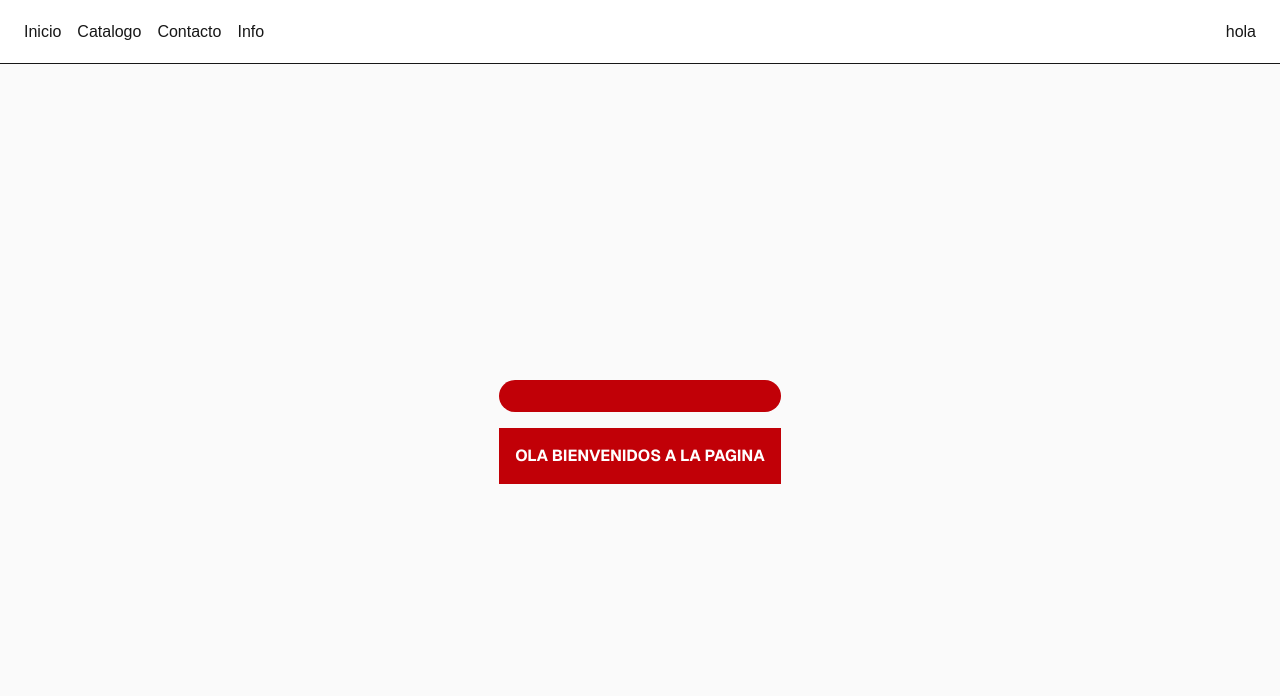
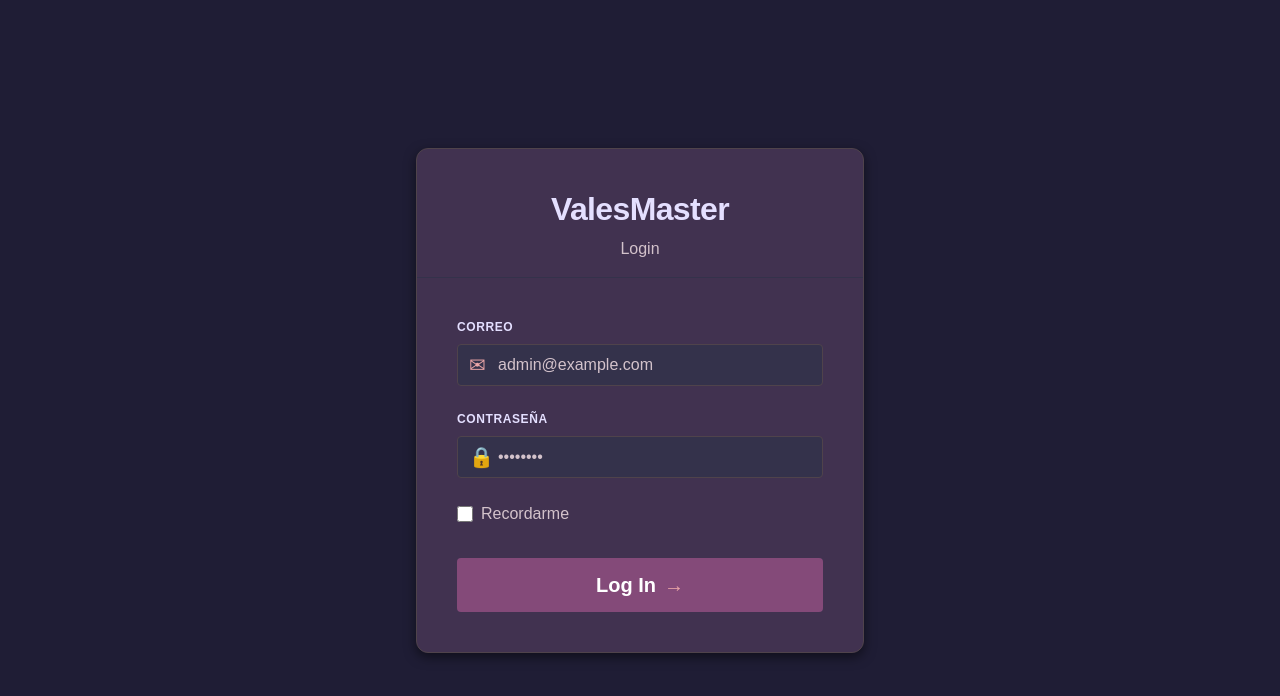
Before and after one commit to ValesMaster/vales-front-desktop, a Next.js app: page / in a window 1280 px wide. Shown: the top 696 px of the page. Built offline with nearby package versions, Linux system fonts and the light colour scheme.

Commit message:
feat: primera version de pagina de login

```diff
--- /dev/null
+++ b/app/components/login.tsx
@@ -0,0 +1,136 @@
+"use client";
+
+import { FormEvent, useState } from "react";
+
+export default function Login() {
+  const [email, setEmail] = useState("");
+  const [password, setPassword] = useState("");
+  const [error, setError] = useState("");
+  const [isLoading, setIsLoading] = useState(false);
+
+  const handleSubmit = async (event: FormEvent<HTMLFormElement>) => {
+    event.preventDefault();
+    setError("");
+
+    if (!email.trim() || !password.trim()) {
+      setError("Correo y contraseña son requeridos.");
+      return;
+    }
+
+    setIsLoading(true);
+
+    try {
+      // TODO: conectar con tu backend real aquí.
+      // Ejemplo:
+      // const response = await fetch("/api/login", {
+      //   method: "POST",
+      //   headers: { "Content-Type": "application/json" },
+      //   body: JSON.stringify({ email, password, rememberMe }),
+      // });
+    } catch {
+      setError("No se pudo iniciar sesión. Intenta de nuevo.");
+    } finally {
+      setIsLoading(false);
+    }
+  };
+
+  return (
+    <main className="flex min-h-screen items-center justify-center bg-[#1f1d35] p-4">
+      <div className="w-full max-w-md overflow-hidden rounded-xl border border-[#4f434b] bg-[#413250] shadow-[0px_4px_12px_rgba(0,0,0,0.5)]">
+        <div className="border-b border-[#34324b] px-10 pb-4 pt-10 text-center">
+          <h1 className="mb-2 text-[32px] font-bold leading-10 tracking-[-0.02em] text-[#e4dfff]">
+            ValesMaster
+          </h1>
+          <p className="text-[16px] leading-6 text-[#d3c2cb]">Login</p>
+        </div>
+
+        <div className="p-10">
+          <form onSubmit={handleSubmit} className="space-y-6">
+            <div>
+              <label
+                className="mb-2 block text-[12px] font-semibold uppercase tracking-wider text-[#e4dfff]"
+                htmlFor="email"
+              >
+                Correo
+              </label>
+              <div className="relative">
+                <div className="pointer-events-none absolute inset-y-0 left-0 flex items-center pl-3">
+                  <span className="text-[20px] text-[#EAA5A7]" aria-hidden="true">
+                    ✉
+                  </span>
+                </div>
+                <input
+                  id="email"
+                  name="email"
+                  type="email"
+                  placeholder="admin@example.com"
+                  value={email}
+                  onChange={(event) => setEmail(event.target.value)}
+                  required
+                  className="block w-full rounded border border-[#4f434b] bg-[#34324b] py-2 pl-10 pr-3 text-[16px] leading-6 text-[#e4dfff] placeholder:text-[#d3c2cb] focus:border-[#EAA5A7] focus:ring-2 focus:ring-[#EAA5A7]"
+                />
+              </div>
+            </div>
+
+            <div>
+              <div className="mb-2 flex items-center justify-between">
+                <label
+                  className="block text-[12px] font-semibold uppercase tracking-wider text-[#e4dfff]"
+                  htmlFor="password"
+                >
+                  Contraseña
+                </label>
+              </div>
+              <div className="relative">
+                <div className="pointer-events-none absolute inset-y-0 left-0 flex items-center pl-3">
+                  <span className="text-[20px] text-[#EAA5A7]" aria-hidden="true">
+                    🔒
+                  </span>
+                </div>
+                <input
+                  id="password"
+                  name="password"
+                  type="password"
+                  placeholder="••••••••"
+                  value={password}
+                  onChange={(event) => setPassword(event.target.value)}
+                  required
+                  className="block w-full rounded border border-[#4f434b] bg-[#34324b] py-2 pl-10 pr-3 text-[16px] leading-6 text-[#e4dfff] placeholder:text-[#d3c2cb] focus:border-[#EAA5A7] focus:ring-2 focus:ring-[#EAA5A7]"
+                />
+              </div>
+            </div>
+
+            <div className="flex items-center">
+              <input
+                id="remember-me"
+                name="remember-me"
+                type="checkbox"
+                className="h-4 w-4 rounded border-[#4f434b] bg-[#34324b] text-[#844A79] focus:ring-[#EAA5A7]"
+              />
+              <label htmlFor="remember-me" className="ml-2 text-[16px] text-[#d3c2cb]">
+                Recordarme
+              </label>
+            </div>
+
+            {error ? (
+              <p className="text-sm text-[#ffb4ab]">{error}</p>
+            ) : null}
+
+            <div className="pt-2">
+              <button
+                type="submit"
+                disabled={isLoading}
+                className="flex w-full items-center justify-center rounded bg-[#844a79] px-4 py-3 text-[20px] font-semibold text-white transition-all hover:opacity-90 hover:shadow-[0px_2px_4px_rgba(0,0,0,0.2)] disabled:cursor-not-allowed disabled:opacity-70"
+              >
+                {isLoading ? "Iniciando..." : "Log In"}
+                <span className="ml-2 text-[20px] text-[#EAA5A7]" aria-hidden="true">
+                  →
+                </span>
+              </button>
+            </div>
+          </form>
+        </div>
+      </div>
+    </main>
+  );
+}
--- /dev/null
+++ b/app/components/path.tsx
@@ -0,0 +1,16 @@
+"use client";
+
+import { usePathname } from "next/navigation";
+import Navbar from "./navbar";
+
+export default function AppShell({ children }: { children: React.ReactNode }) {
+  const pathname = usePathname();
+  const showNavbar = pathname !== "/login";
+
+  return (
+    <>
+      {showNavbar && <Navbar />}
+      {children}
+    </>
+  );
+}
--- a/app/layout.tsx
+++ b/app/layout.tsx
@@ -2,6 +2,7 @@ import type { Metadata } from "next";
 import { Geist, Geist_Mono } from "next/font/google";
 import "./globals.css";
 import Navbar from "./components/navbar";
+import AppShell from "./components/path";
 
 const geistSans = Geist({
   variable: "--font-geist-sans",
@@ -23,14 +24,18 @@ export default function RootLayout({
 }: Readonly<{
   children: React.ReactNode;
 }>) {
+
   return (
     <>
-    <Navbar />
     <html
       lang="en"
       className={`${geistSans.variable} ${geistMono.variable} h-full antialiased`}
     >
-      <body className="min-h-full flex flex-col">{children}</body>
+      <body className="min-h-full flex flex-col">
+        <path>
+      {children}
+        </path>
+        </body>
 
     </html>
     </>
--- a/app/page.tsx
+++ b/app/page.tsx
@@ -1,16 +1,6 @@
+
+import Login from "./components/login";
 
 export default function Home() {
-  return (
-    <div className="flex flex-col flex-1 items-center justify-center bg-zinc-50 font-sans dark:bg-black">
-      <div>
-        <div className="bg-red-700 rounded-2xl p-4 right-0 top-0 m-4 text-white font-bold">
-
-        </div>
-          <div className="bg-red-700 p-4 right-0  m-4 text-white font-bold">
-          <h1> OLA BIENVENIDOS A LA PAGINA</h1>
-        </div>
-
-      </div>
-    </div>
-  );
+  return <Login />;
 }
```
